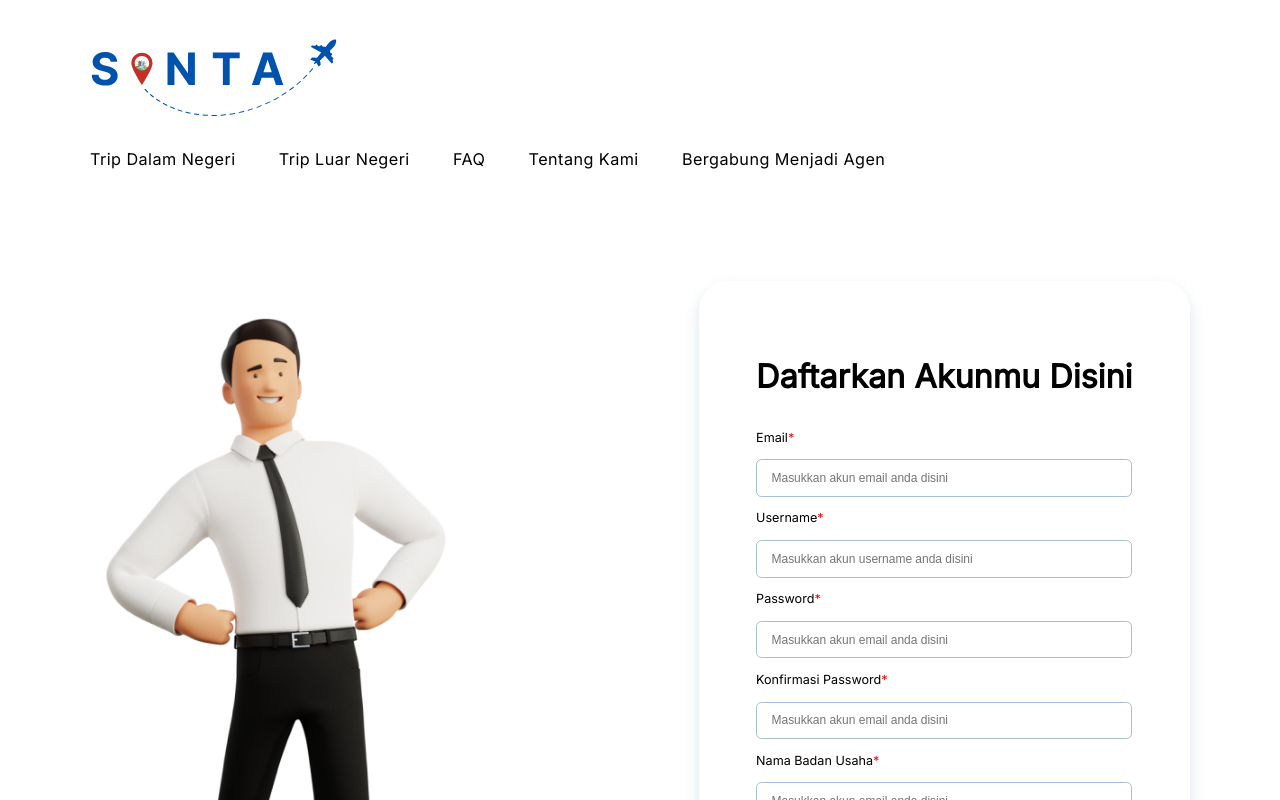
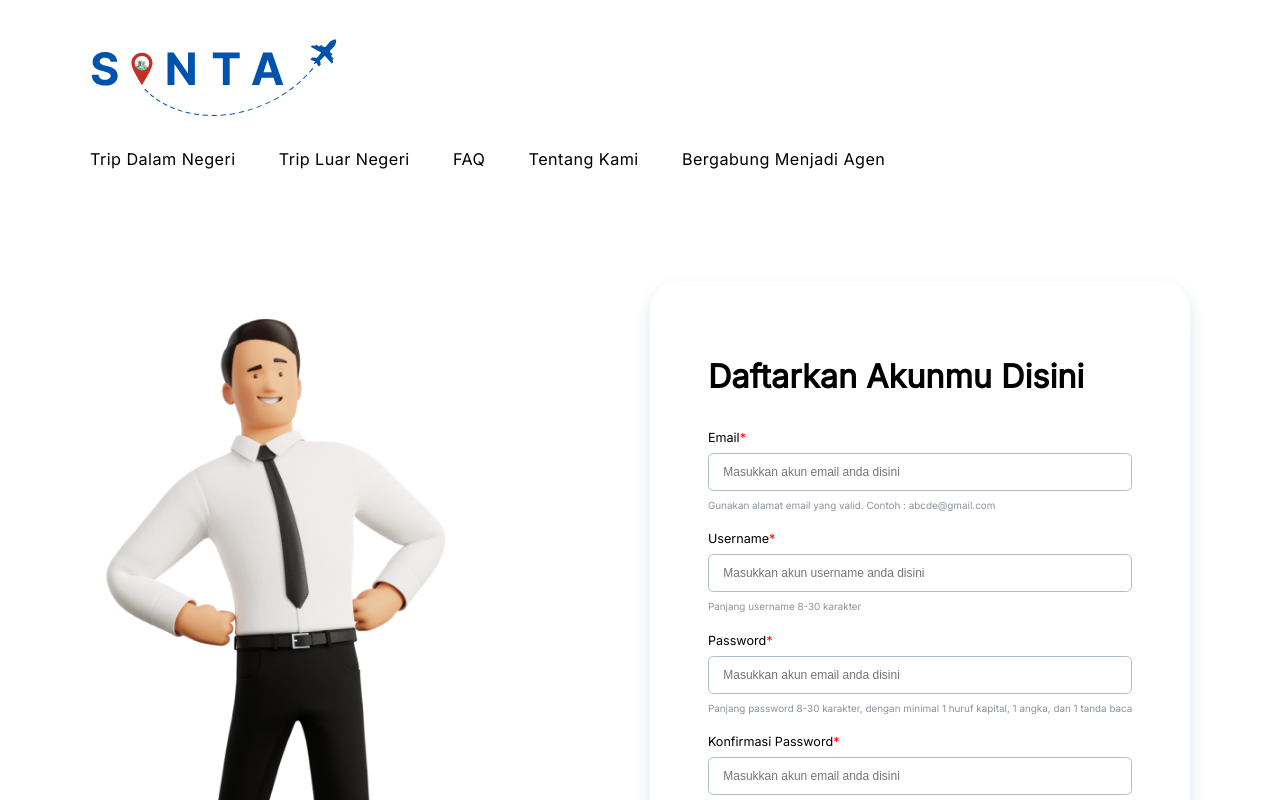
Before and after one commit to avcna/SINTA-WEB-APP, a React (Create React App) app: page /register in a window 1280 px wide. Shown: the top 800 px of the page. Built offline with nearby package versions, Linux system fonts and the light colour scheme.

Commit message:
add format for regis form

```diff
--- a/src/pages/Login.js
+++ b/src/pages/Login.js
@@ -10,70 +10,18 @@ import { useAuth } from "../config/Auth";
 import { useNavigate } from "react-router-dom";
 import { Loading } from "../components/Loader";
 import { LoadingText } from "../components/loaderText";
-
-const FormWrapper = styled.form`
-  box-shadow: 0px 8px 16px rgba(171, 190, 209, 0.4);
-  border-radius: 32px;
-  padding: 48px 64px;
-`;
-const Section = styled.section`
-  margin: 100px;
-  display: flex;
-  justify-content: space-between;
-`;
-const TitlePage = styled.p`
-  font-family: "Inter";
-  font-weight: 600;
-  font-size: 36px;
-  line-height: 44px;
-  color: #000000;
-`;
-
-const TitleInput = styled.p`
-  font-family: "Inter";
-  font-weight: 500;
-  font-size: 14px;
-  line-height: 20px;
-`;
-
-const Text = styled.p`
-  font-family: "Inter";
-  font-style: normal;
-  font-weight: 400;
-  font-size: 16px;
-  line-height: 24px;
-  color: #212121;
-`;
-
-const RequiredSign = styled.span`
-  color: red;
-`;
-const Input = styled.input`
-  border: 1px solid #abbed1;
-  border-radius: 6px;
-  padding: 10px 16px;
-  width: 100%;
-`;
-
-const InputWrapper = styled.div`
-  display: flex;
-  align-items: stretch;
-`;
-
-const SubmitBtn = styled.button`
-  padding: 16px;
-  gap: 10px;
-  background: #0053ad;
-  border-radius: 8px;
-  border: none;
-  color: white;
-  font-family: "Inter";
-  font-style: normal;
-  font-weight: 600;
-  font-size: 14px;
-  line-height: 14px;
-  width: 170px;
-`;
+import {
+  Format,
+  FormWrapper,
+  Input,
+  InputWrapper,
+  RequiredSign,
+  Section,
+  SubmitBtn,
+  Text,
+  TitleInput,
+  TitlePage,
+} from "./Register";
 
 const Login = () => {
   useEffect(() => {
@@ -137,6 +85,9 @@ const Login = () => {
               }
             />
           </InputWrapper>
+          <Format>
+            Pastikan alamat email/username yang anda masukkan sudah terdaftar
+          </Format>
 
           <TitleInput>
             Password<RequiredSign>*</RequiredSign>
@@ -151,6 +102,8 @@ const Login = () => {
               }
             />
           </InputWrapper>
+          <Format>Pastikan password yang anda masukkan benar</Format>
+
           <div
             style={{
               display: "flex",
--- a/src/pages/Register.js
+++ b/src/pages/Register.js
@@ -10,17 +10,18 @@ import { useEffect } from "react";
 import { useAuth } from "../config/Auth";
 import { LoadingText } from "../components/loaderText";
 
-const FormWrapper = styled.form`
+export const FormWrapper = styled.form`
   box-shadow: 0px 8px 16px rgba(171, 190, 209, 0.4);
   border-radius: 32px;
   padding: 48px 64px;
 `;
-const Section = styled.section`
+export const Section = styled.section`
   margin: 100px;
   display: flex;
   justify-content: space-between;
 `;
-const TitlePage = styled.p`
+
+export const TitlePage = styled.p`
   font-family: "Inter";
   font-weight: 600;
   font-size: 36px;
@@ -33,9 +34,11 @@ export const TitleInput = styled.p`
   font-weight: 500;
   font-size: 14px;
   line-height: 20px;
+  margin-top: 0px;
+  margin-bottom: 7px;
 `;
 
-const Text = styled.p`
+export const Text = styled.p`
   font-family: "Inter";
   font-style: normal;
   font-weight: 400;
@@ -57,6 +60,8 @@ export const Input = styled.input`
 export const InputWrapper = styled.div`
   display: flex;
   align-items: stretch;
+  margin-bottom: 8px;
+  margin-top: 0px;
 `;
 
 export const SubmitBtn = styled.button`
@@ -71,6 +76,18 @@ export const SubmitBtn = styled.button`
   font-weight: 600;
   font-size: 14px;
   line-height: 14px;
+`;
+
+export const Format = styled.p`
+  font-family: Inter;
+  font-size: 11px;
+  font-weight: 400;
+  line-height: 16px;
+  letter-spacing: 0em;
+  text-align: left;
+  color: #89939e;
+  margin-top: 0px;
+  margin-bottom: 20px;
 `;
 
 const Register = () => {
@@ -152,6 +169,9 @@ const Register = () => {
               }}
             />
           </InputWrapper>
+          <Format>
+            Gunakan alamat email yang valid. Contoh : abcde@gmail.com
+          </Format>
 
           <TitleInput>
             Username<RequiredSign>*</RequiredSign>
@@ -166,6 +186,7 @@ const Register = () => {
               }}
             />
           </InputWrapper>
+          <Format>Panjang username 8-30 karakter</Format>
 
           <TitleInput>
             Password<RequiredSign>*</RequiredSign>
@@ -181,6 +202,10 @@ const Register = () => {
               }}
             />
           </InputWrapper>
+          <Format>
+            Panjang password 8-30 karakter, dengan minimal 1 huruf kapital, 1
+            angka, dan 1 tanda baca
+          </Format>
 
           <TitleInput>
             Konfirmasi Password<RequiredSign>*</RequiredSign>
@@ -192,6 +217,9 @@ const Register = () => {
               // required
             />
           </InputWrapper>
+          <Format>
+            Pastikan password yang anda masukkan ulang sama dengan sebelumnya
+          </Format>
 
           <TitleInput>
             Nama Badan Usaha<RequiredSign>*</RequiredSign>
@@ -205,6 +233,10 @@ const Register = () => {
               }
             />
           </InputWrapper>
+          <Format>
+            Gunakan huruf kapital pada setiap awal kata. Contoh : Rahman Travel
+          </Format>
+
           <div
             style={{
               display: "flex",
--- a/src/pages/TripLuarNegeri.js
+++ b/src/pages/TripLuarNegeri.js
@@ -22,6 +22,7 @@ const TLN = () => {
   }, []);
   const [trip, setTrip] = useState([]);
   const [load, setLoad] = useState(true);
+  const [isError, setError] = useState(false);
   const fetchTDN = async () => {
     setLoad(true);
     try {
@@ -33,7 +34,8 @@ const TLN = () => {
       console.log("sukses");
       setLoad(false);
     } catch (error) {
-      console.log(error);
+      console.log(error.data.message);
+      setError(true);
     }
   };
   useEffect(() => {
```
